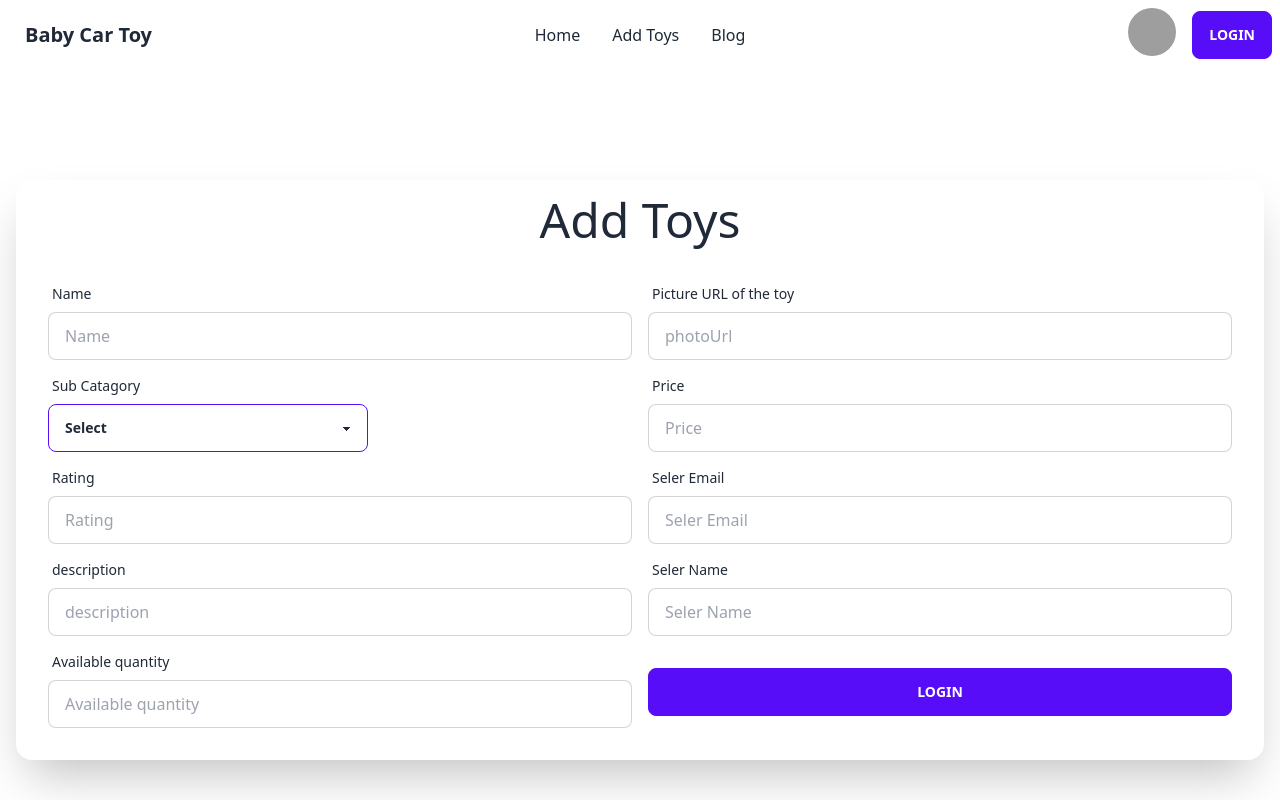
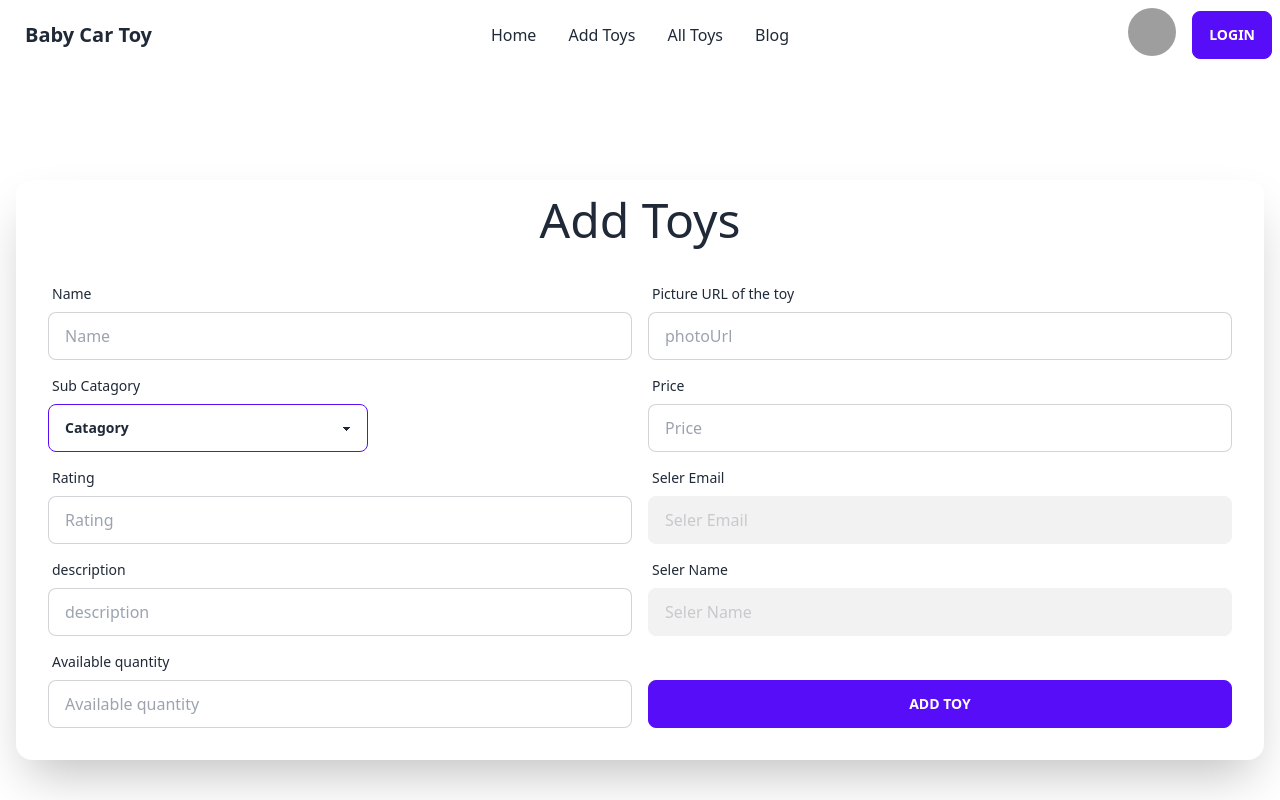
Before and after one commit to suhad77/baby-cars-toy, a React (Vite) app: page /addtoys in a window 1280 px wide. Shown: the top 800 px of the page. Built offline with nearby package versions, Linux system fonts and the light colour scheme; no server answers; grey boxes are pictures that could not be loaded.

Commit message:
add toy and all toy page done

```diff
--- a/package.json
+++ b/package.json
@@ -14,7 +14,8 @@
     "firebase": "^9.22.0",
     "react": "^18.2.0",
     "react-dom": "^18.2.0",
-    "react-icons": "^4.8.0"
+    "react-icons": "^4.8.0",
+    "sweetalert2": "^11.7.11"
   },
   "devDependencies": {
     "@types/react": "^18.0.28",
--- a/src/Component/Pages/Add_A_Toy/AddToy.jsx
+++ b/src/Component/Pages/Add_A_Toy/AddToy.jsx
@@ -1,11 +1,48 @@
 import { useContext } from "react";
 import { AuthContext } from "../../../Provider/AuthProvider";
+import Swal from 'sweetalert2'
 
 
 const AddToy = () => {
 
-    const {user} = useContext(AuthContext)
-    console.log(user)
+    const { user } = useContext(AuthContext)
+
+    const handleSubmit = event => {
+        event.preventDefault();
+        const form = event.target;
+        const name = form.name.value;
+        const photoUrl = form.photoUrl.value;
+        const selerEmail = form.selerEmail.value;
+        const price = form.price.value;
+        const rating = form.rating.value;
+        const description = form.description.value;
+        const selerName = form.selerName.value;
+        const quantity = form.quantity.value;
+        const Catagory = form.Catagory.value;
+        const toy = { name, photoUrl, selerEmail, price, rating, description, selerName, quantity, Catagory };
+        console.log(toy)
+
+        fetch('http://localhost:5000/allToys', {
+            method: 'POST',
+            headers: {
+                'content-type': 'application/json'
+            },
+            body: JSON.stringify(toy)
+        })
+            .then(res => res.json())
+            .then(data =>{
+                console.log(data);
+                if(data.insertedId){
+                    Swal.fire({
+                        title: 'Success!',
+                        text: 'User added succrssfully',
+                        icon: 'success',
+                        confirmButtonText: 'Cool'
+                      })
+                }
+            })
+    }
+
 
     return (
         <div className="container mx-auto">
@@ -13,6 +50,7 @@ const AddToy = () => {
                 <div className="hero-content flex-col w-full">
                     <div className="card flex-shrink-0 shadow-2xl w-full bg-base-100">
                         <h2 className="text-center text-5xl mt-4">Add Toys</h2>
+                        <form onSubmit={handleSubmit}>
                             <div className="card-body">
                                 <div className="md:flex gap-4">
                                     <div className="form-control md:w-1/2">
@@ -34,13 +72,11 @@ const AddToy = () => {
                                             <label className="label">
                                                 <span className="label-text">Sub Catagory</span>
                                             </label>
-                                        <select className="select select-primary">
-                                            <option disabled selected>Select</option>
-                                            <option>Star Wars</option>
-                                            <option>Harry Potter</option>
-                                            <option>Lord of the Rings</option>
-                                            <option>Planet of the Apes</option>
-                                            <option>Star Trek</option>
+                                            <select name="Catagory" className="select select-primary">
+                                                <option disabled selected>Catagory</option>
+                                                <option>Regular Car</option>
+                                                <option>Sports Car</option>
+                                                <option>Old Car</option>
                                             </select>
                                         </div>
                                     </div>
@@ -48,7 +84,7 @@ const AddToy = () => {
                                         <label className="label">
                                             <span className="label-text">Price</span>
                                         </label>
-                                    <input type="text" name="Price" placeholder="Price" className="input input-bordered" />
+                                        <input type="text" name="price" placeholder="Price" className="input input-bordered" />
                                     </div>
                                 </div>
                                 <div className="md:flex gap-4">
@@ -56,13 +92,13 @@ const AddToy = () => {
                                         <label className="label">
                                             <span className="label-text">Rating</span>
                                         </label>
-                                    <input type="text" name="Rating" placeholder="Rating" className="input input-bordered" />
+                                        <input type="text" name="rating" placeholder="Rating" className="input input-bordered" />
                                     </div>
                                     <div className="form-control md:w-1/2">
                                         <label className="label">
                                             <span className="label-text">Seler Email</span>
                                         </label>
-                                    <input type="text" name="selerEmail" placeholder="Seler Email" className="input input-bordered" />
+                                        <input type="text" defaultValue={user?.email} disabled name="selerEmail" placeholder="Seler Email" className="input input-bordered" />
                                     </div>
                                 </div>
                                 <div className="md:flex gap-4">
@@ -76,7 +112,7 @@ const AddToy = () => {
                                         <label className="label">
                                             <span className="label-text">Seler Name</span>
                                         </label>
-                                    <input type="text" name="selerName" placeholder="Seler Name" className="input input-bordered" />
+                                        <input type="text" defaultValue={user?.displayName} disabled name="selerName" placeholder="Seler Name" className="input input-bordered" />
                                     </div>
                                 </div>
                                 <div className="md:flex gap-4">
@@ -86,11 +122,12 @@ const AddToy = () => {
                                         </label>
                                         <input type="text" name="quantity" placeholder="Available quantity" className="input input-bordered" />
                                     </div>
-                                <div className="form-control mt-6 md:w-1/2">
-                                    <button className="btn btn-primary">Login</button>
+                                    <div className="form-control mt-9 md:w-1/2">
+                                        <button className="btn btn-primary">Add Toy</button>
                                     </div>
                                 </div>
                             </div>
+                        </form>
                     </div>
                 </div>
             </div>
--- /dev/null
+++ b/src/Component/Pages/AllToys/AllToys.jsx
@@ -0,0 +1,68 @@
+import { useEffect, useRef, useState } from "react";
+import ToyTable from "./ToyTable";
+
+
+const AllToys = () => {
+    const [toys, setToys] = useState();
+    const [search, setSearch] = useState('');
+    const searchRef = useRef();
+
+    const handleSearch = (event) => {
+        event.preventDefault();
+        setSearch(searchRef.current.value)
+        event.target.reset();
+    }
+
+    useEffect(() => {
+        fetch(`http://localhost:5000/allToys?search=${search}`)
+            .then(res => res.json())
+            .then(data => setToys(data))
+    }, [search])
+
+    return (
+        <div className="container mx-auto">
+
+            <form onSubmit={handleSearch} className="flex items-center my-9">
+                <label htmlFor="voice-search" className="sr-only">Search</label>
+                <div className="relative w-full">
+                    <div className="absolute inset-y-0 left-0 flex items-center pl-3 pointer-events-none">
+                        <svg aria-hidden="true" className="w-5 h-5 text-gray-500 dark:text-gray-400" fill="currentColor" viewBox="0 0 20 20" xmlns="http://www.w3.org/2000/svg"><path fillRule="evenodd" d="M8 4a4 4 0 100 8 4 4 0 000-8zM2 8a6 6 0 1110.89 3.476l4.817 4.817a1 1 0 01-1.414 1.414l-4.816-4.816A6 6 0 012 8z" clipRule="evenodd"></path></svg>
+                    </div>
+                    <input ref={searchRef} name="search" type="text" id="voice-search" className="bg-gray-50 border border-gray-300 text-gray-900 text-sm rounded-lg focus:ring-blue-500 focus:border-blue-500 block w-full pl-10 p-2.5  dark:bg-gray-700 dark:border-gray-600 dark:placeholder-gray-400 dark:text-white dark:focus:ring-blue-500 dark:focus:border-blue-500" placeholder="Search Mockups, Logos, Design Templates..." required />
+                    <button type="button" className="absolute inset-y-0 right-0 flex items-center pr-3">
+                        <svg aria-hidden="true" className="w-4 h-4 text-gray-500 dark:text-gray-400 hover:text-gray-900 dark:hover:text-white" fill="currentColor" viewBox="0 0 20 20" xmlns="http://www.w3.org/2000/svg"><path fillRule="evenodd" d="M7 4a3 3 0 016 0v4a3 3 0 11-6 0V4zm4 10.93A7.001 7.001 0 0017 8a1 1 0 10-2 0A5 5 0 015 8a1 1 0 00-2 0 7.001 7.001 0 006 6.93V17H6a1 1 0 100 2h8a1 1 0 100-2h-3v-2.07z" clipRule="evenodd"></path></svg>
+                    </button>
+                </div>
+                <button type="submit" className="inline-flex items-center py-2.5 px-3 ml-2 text-sm font-medium text-white bg-blue-700 rounded-lg border border-blue-700 hover:bg-blue-800 focus:ring-4 focus:outline-none focus:ring-blue-300 dark:bg-blue-600 dark:hover:bg-blue-700 dark:focus:ring-blue-800">
+                    <svg aria-hidden="true" className="w-5 h-5 mr-2 -ml-1" fill="none" stroke="currentColor" viewBox="0 0 24 24" xmlns="http://www.w3.org/2000/svg"><path strokeLinecap="round" strokeLinejoin="round" strokeWidth="2" d="M21 21l-6-6m2-5a7 7 0 11-14 0 7 7 0 0114 0z"></path></svg>Search
+                </button>
+            </form>
+
+            <div className="overflow-x-auto">
+                <table className="table w-full text-center">
+                    {/* head */}
+                    <thead>
+                        <tr>
+                            <th>Seller Name</th>
+                            <th>Toy Name</th>
+                            <th>Category</th>
+                            <th>Price</th>
+                            <th>Available Quantity</th>
+                            <th>View Details</th>
+                        </tr>
+                    </thead>
+                    {/* Table Body */}
+                    <tbody>
+                        {
+                            toys?.map((toy) => <ToyTable key={toy._id} toy={toy}></ToyTable>)
+                        }
+                    </tbody>
+                </table>
+            </div>
+
+
+        </div>
+    );
+};
+
+export default AllToys;
--- /dev/null
+++ b/src/Component/Pages/AllToys/ToyTable.jsx
@@ -0,0 +1,47 @@
+import { Link } from "react-router-dom"
+
+
+// eslint-disable-next-line react/prop-types
+const ToyTable = ({toy}) => {
+    // eslint-disable-next-line react/prop-types
+    const {  name, photoUrl, price,  selerName, quantity, Catagory, _id } = toy;
+    console.log(toy)
+    return (
+            <tr className="text-center">
+                <td>
+                    {selerName}
+                </td>
+                <td>
+                    <div className="flex items-center space-x-3 text-center">
+                        <div className="avatar">
+                            <div className="mask mask-squircle w-12 h-12">
+                                <img src={`${photoUrl}`} alt="Avatar Tailwind CSS Component" />
+                            </div>
+                        </div>
+                        <div>
+                            <div className="font-bold">{name}</div>
+                        </div>
+                    </div>
+                </td>
+                <td>
+                    {Catagory}
+                </td>
+                <td>
+                    {price}
+                </td>
+                <td>
+                    {quantity}
+                </td>
+                <th>
+                <Link
+                    to={`/details/${_id}`}
+                    className="font-medium text-blue-600 hover:underline dark:text-blue-500"
+                >
+                    View Details
+                </Link>
+                </th>
+            </tr>
+    );
+};
+
+export default ToyTable;
--- a/src/Component/Routes/Route.jsx
+++ b/src/Component/Routes/Route.jsx
@@ -4,6 +4,7 @@ import Home from "../Pages/Home/Home/Home";
 import Login from "../Pages/Login/Login/Login";
 import Register from "../Pages/Login/Register/Register";
 import AddToy from "../Pages/Add_A_Toy/AddToy";
+import AllToys from "../Pages/AllToys/AllToys";
 
 const router = createBrowserRouter([
     {
@@ -25,6 +26,10 @@ const router = createBrowserRouter([
         {
           path:'/addtoys',
           element:<AddToy / >
+        },
+        {
+          path:'/alltoys',
+          element:<AllToys / >
         }
       ]
     },
--- a/src/Component/Shared/Header/Header.jsx
+++ b/src/Component/Shared/Header/Header.jsx
@@ -9,6 +9,7 @@ const Header = () => {
     const menuLink = <>
         <li> <Link to="/">Home</Link> </li>
         <li><Link to='/addtoys'>Add Toys</Link></li>
+        <li><Link to='/alltoys'>All Toys</Link></li>
         <li><Link to='/blog'>Blog</Link></li>
     </>
 
```
Also changed, not shown: 1 other file (tests, documents, lock files or other folders). Lines whose indentation alone changed are shown as unchanged.
